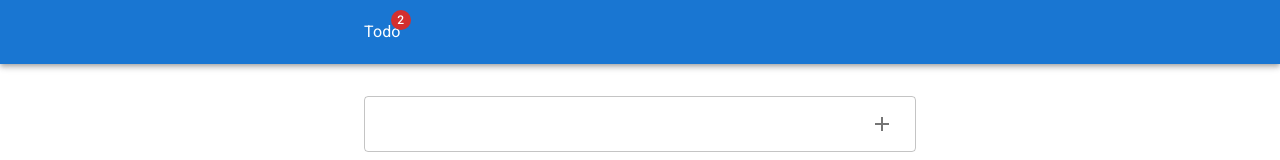
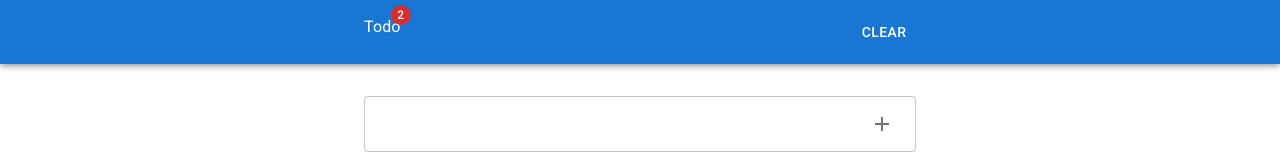
Before and after one commit to kyawhla-commit/pwd2-, a React (Vite) app in the folder todo/: page / in a window 1280 px wide. Shown: the top 160 px of the page. Built offline with nearby package versions, Linux system fonts and the light colour scheme.

Commit message:
add clear done item feature

```diff
--- a/todo/src/App.jsx
+++ b/todo/src/App.jsx
@@ -14,7 +14,7 @@ export default function App() {
   ]);
 
   const add = (name) => {
-    const id = items[0].id + 1;
+    const id = items[0] ? items[0].id + 1 : 1 ;
     setItems([{ id, name, done: false }, ...items]);
   };
 
@@ -29,9 +29,13 @@ export default function App() {
     }))
   }
 
+  const clear = () => {
+    setItems(items.filter(item => !item.done))
+  }
+
   return (
     <>
-      <Header count={items.filter(item=>!item.done).length} />
+      <Header count={items.filter(item=>!item.done).length} clear={clear} />
       <Container maxWidth="sm">
         <Box sx={{ mt: 4 }}>
           <Form add={add} />
--- a/todo/src/Header.jsx
+++ b/todo/src/Header.jsx
@@ -1,12 +1,15 @@
-import { Toolbar, Container, Typography, AppBar, Badge } from '@mui/material';
-export default function Header({count}) {
+import { Toolbar, Container, Typography, AppBar, Badge, Button } from '@mui/material';
+export default function Header({count, clear}) {
   return (
     <AppBar position="static">
       <Toolbar>
-        <Container maxWidth="sm">
+        <Container maxWidth="sm" sx={{ display: "flex"}}>
+          <Typography sx={{ flexGrow: 1 }}>
           <Badge badgeContent={count} color="error">
             Todo
           </Badge>
+          </Typography>
+          <Button onClick={clear} color='white'>Clear</Button>
         </Container>
       </Toolbar>
     </AppBar>
```
